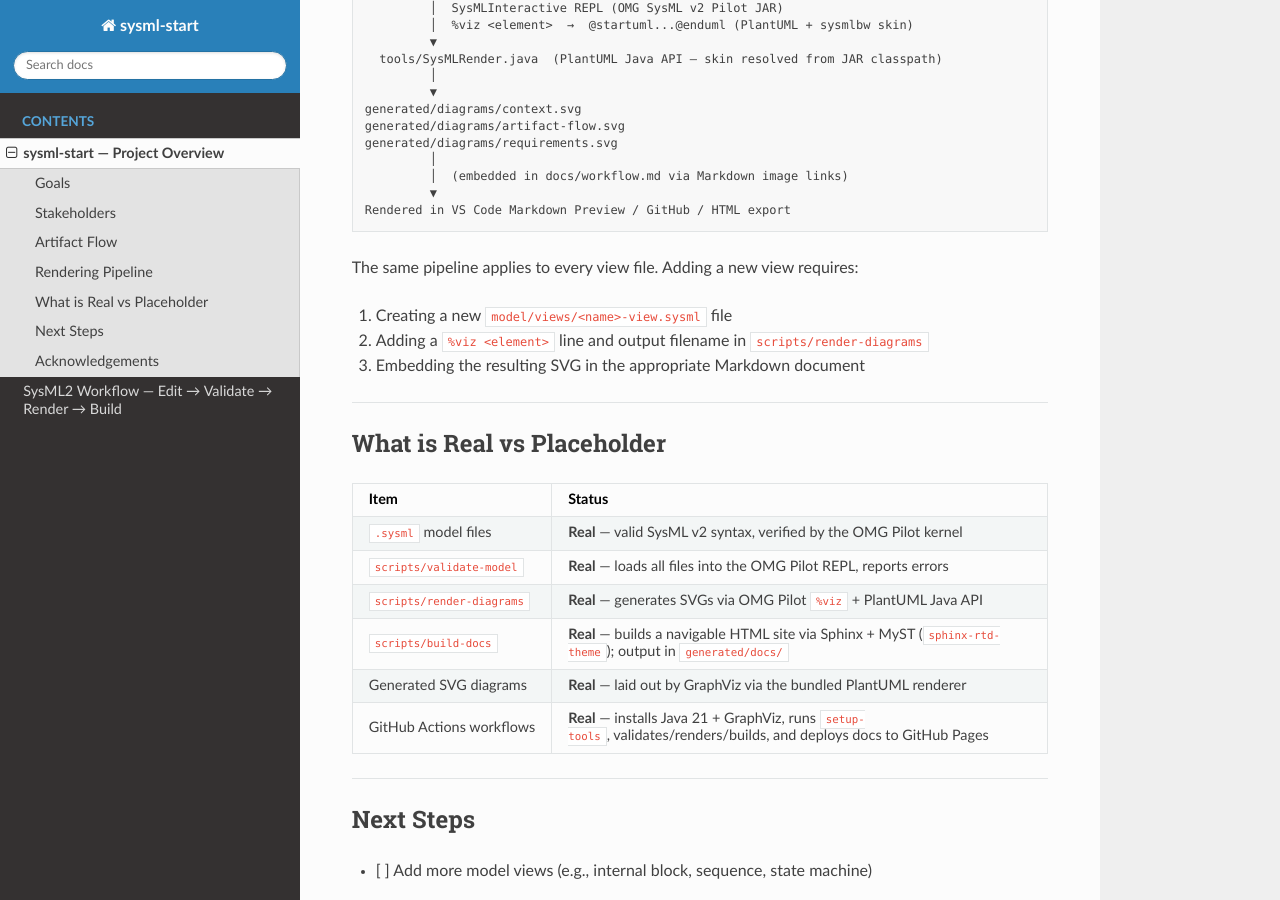
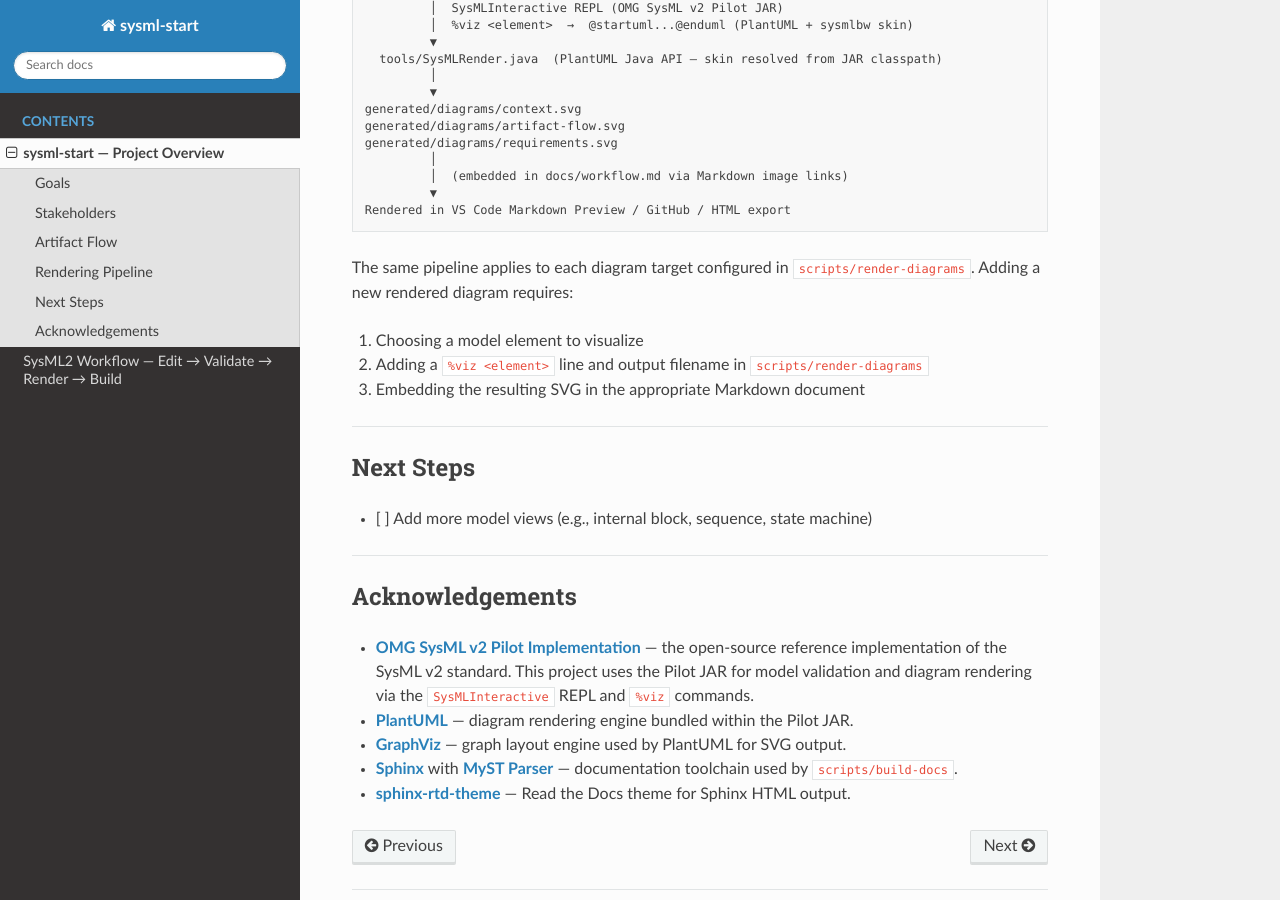
Before and after one commit to greenliquidlight/sysml-start, a Sphinx documentation site: the page built from docs/overview.md, in a window 1280 px wide and 900 px high, scrolled down 1399 px. Built offline with Sphinx 7.4.7 and the Read the Docs theme 3.1.0, drawn with Linux system fonts in a browser that asks for light colours.

Commit message:
Simplifying project models

````diff
--- a/docs/overview.md
+++ b/docs/overview.md
@@ -72,24 +72,12 @@ generated/diagrams/requirements.svg
 Rendered in VS Code Markdown Preview / GitHub / HTML export
 ```
 
-The same pipeline applies to every view file. Adding a new view requires:
+The same pipeline applies to each diagram target configured in `scripts/render-diagrams`.
+Adding a new rendered diagram requires:
 
-1. Creating a new `model/views/<name>-view.sysml` file
+1. Choosing a model element to visualize
 2. Adding a `%viz <element>` line and output filename in `scripts/render-diagrams`
 3. Embedding the resulting SVG in the appropriate Markdown document
-
----
-
-## What is Real vs Placeholder
-
-| Item | Status |
-|------|--------|
-| `.sysml` model files | **Real** — valid SysML v2 syntax, verified by the OMG Pilot kernel |
-| `scripts/validate-model` | **Real** — loads all files into the OMG Pilot REPL, reports errors |
-| `scripts/render-diagrams` | **Real** — generates SVGs via OMG Pilot `%viz` + PlantUML Java API |
-| `scripts/build-docs` | **Real** — builds a navigable HTML site via Sphinx + MyST (`sphinx-rtd-theme`); output in `generated/docs/` |
-| Generated SVG diagrams | **Real** — laid out by GraphViz via the bundled PlantUML renderer |
-| GitHub Actions workflows | **Real** — installs Java 21 + GraphViz, runs `setup-tools`, validates/renders/builds, and deploys docs to GitHub Pages |
 
 ---
 
````
Also changed, not shown: README.md (+1 -1 lines), docs/workflow.md (+4 -8 lines), 10 other files.
